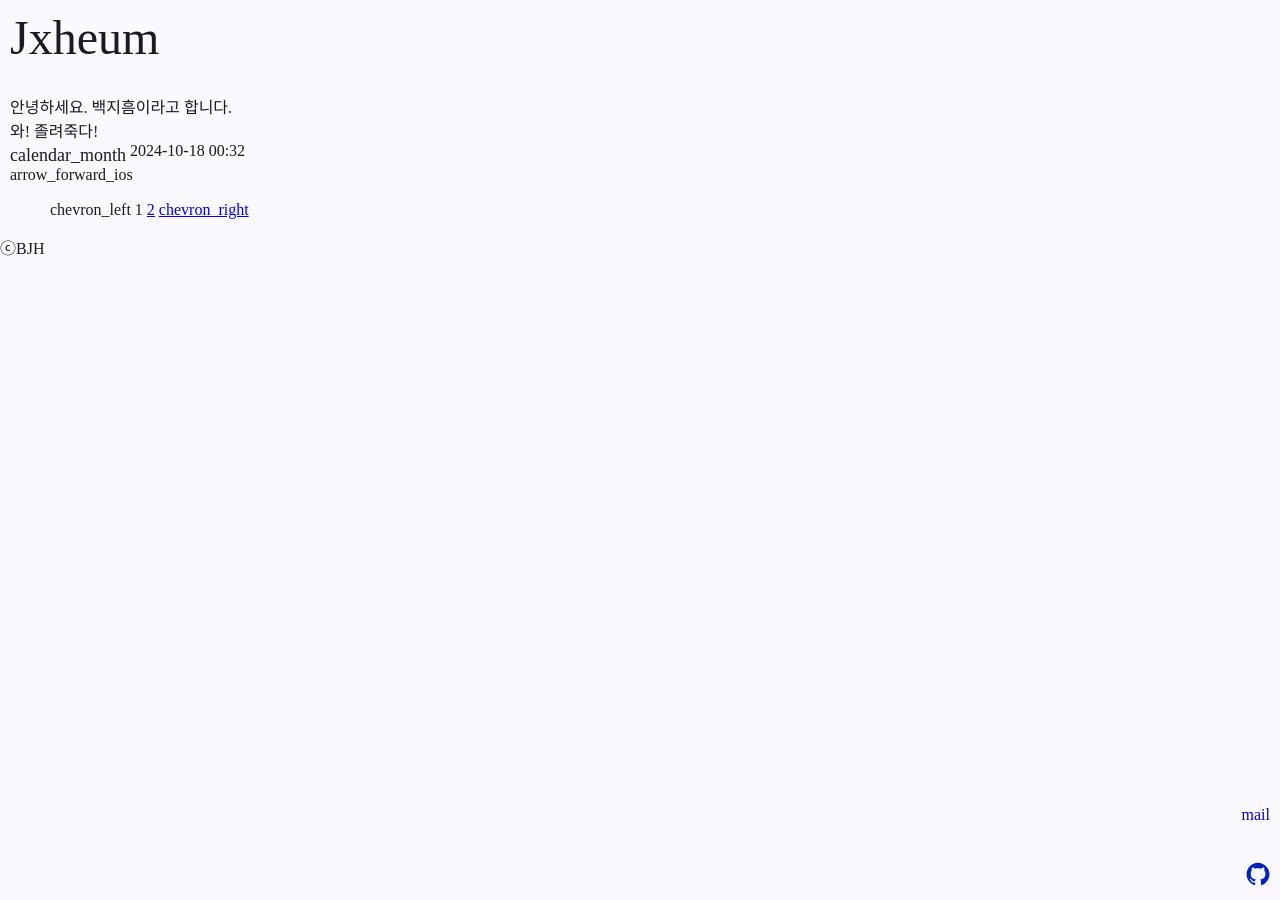
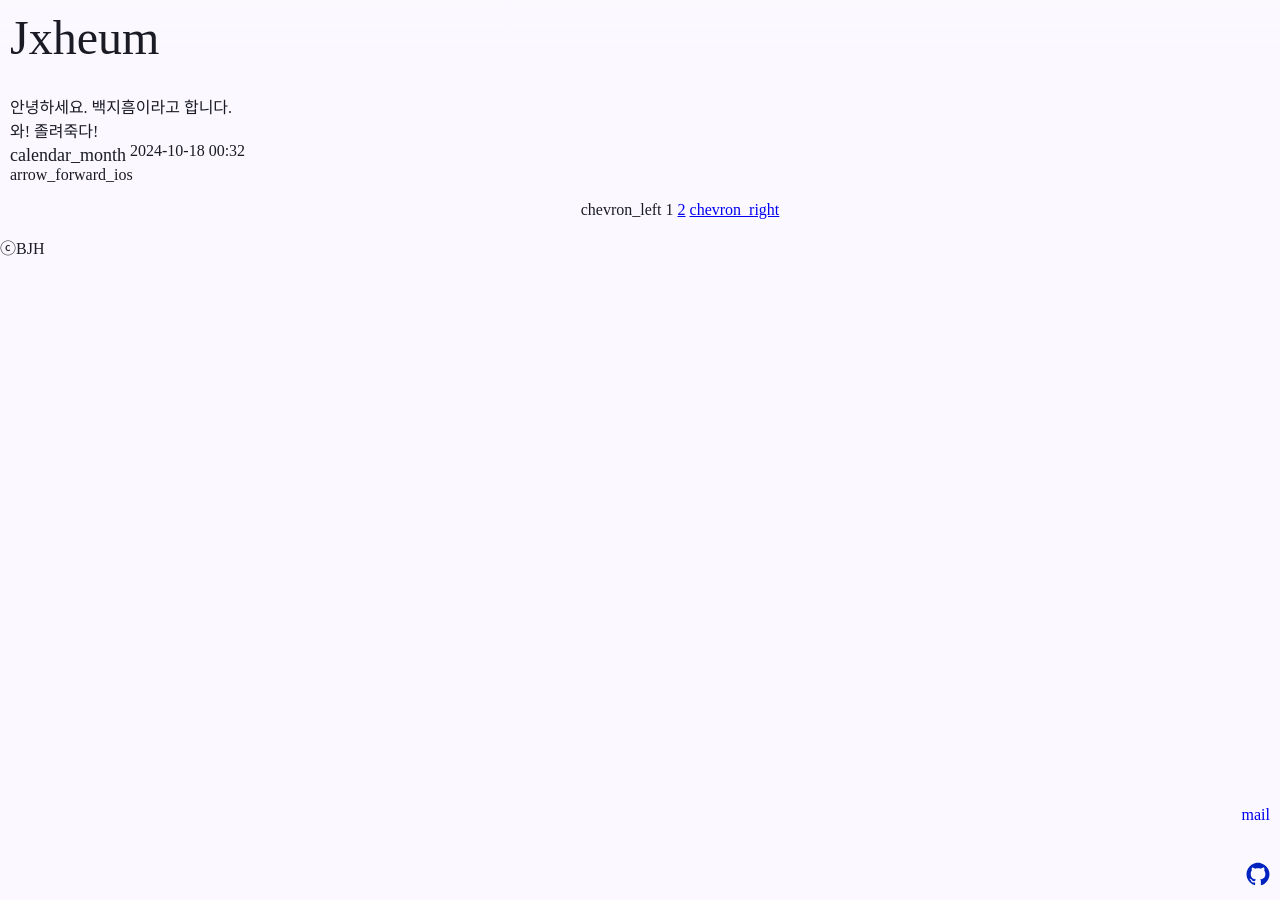
Before and after one commit to jxheum/jxheum.github.io, a Jekyll site: the page built from index.html, in a window 1280 px wide. Built offline with Jekyll 4.4.1, drawn with Linux system fonts in a browser that asks for light colours; the list of posts is cut into pages by our own code.

Commit message:
Update head.html

```diff
--- a/_includes/head.html
+++ b/_includes/head.html
@@ -78,6 +78,10 @@
         .backbtn {position:fixed;top: 27.75px;left: 10px;transition-duration: 0ms;z-index: 1000;}
       md-linear-progress {position:fixed;top:0;left:0;z-index: 1000;width:100%;}
 
+#pagination {
+  width: 100%;
+  text-align: center;
+}
 
 #pagination > li {
     display: inline-block;
```
